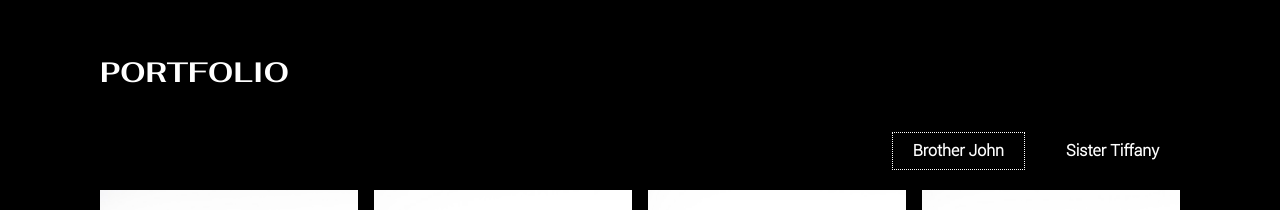
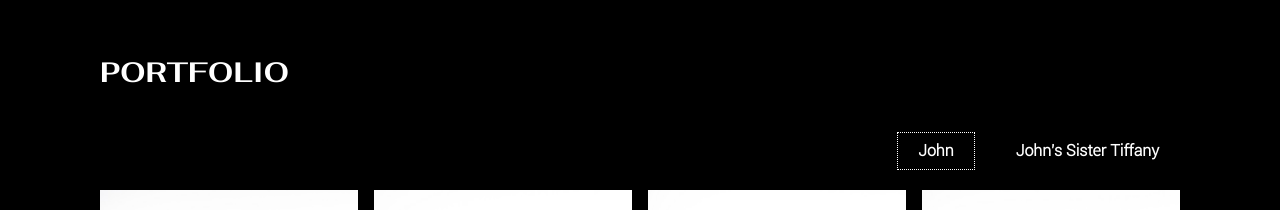
Before and after one commit to dimitrianderi/johnyorktest, a plain HTML site: page index.html in a window 1280 px wide. Shown: the part 1480-1690 px from the top of the page. Drawn offline with nearby package versions, Linux system fonts and the light colour scheme; files whose address does not match are found by name; a web font is replaced by a local one.

Commit message:
correct btns

```diff
--- a/index.html
+++ b/index.html
@@ -69,8 +69,8 @@
         <section class="portfolio" id="portfolio">
                 <h2 class="portfolio__title">PORTFOLIO</h2>
             <div class="portfolio__tabs">
-                <span class="portfolio__tabs-item tabs__btn" :class="{'active': isJohn}" @click="setTab">Brother John</span>
-                <span class="portfolio__tabs-item tabs__btn" :class="{'active': !isJohn}" @click="setTab">Sister Tiffany</span>
+                <span class="portfolio__tabs-item tabs__btn" :class="{'active': isJohn}" @click="setTab">John</span>
+                <span class="portfolio__tabs-item tabs__btn" :class="{'active': !isJohn}" @click="setTab">John's Sister Tiffany</span>
             </div>
             <div class="portfolio__images">
                 <transition name="fade-out"
```
